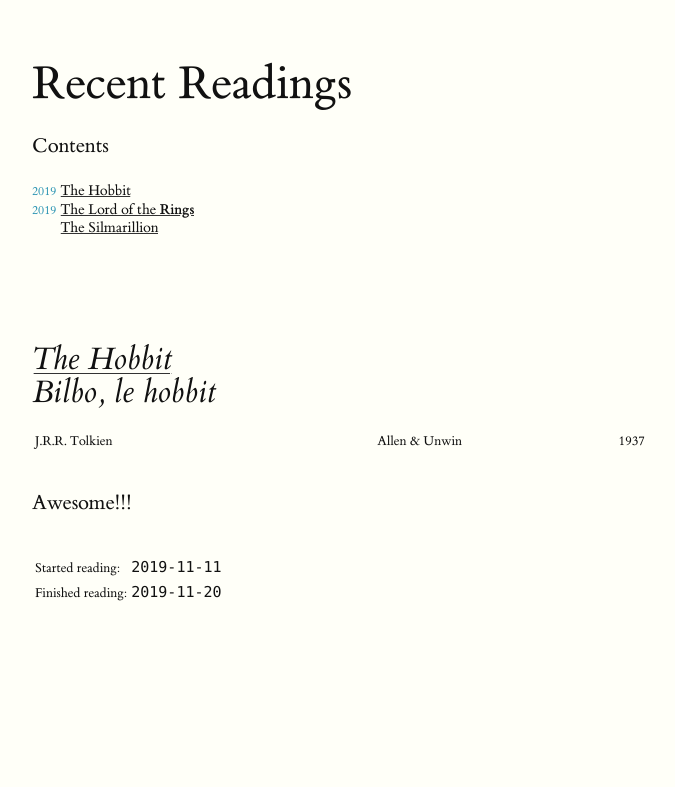
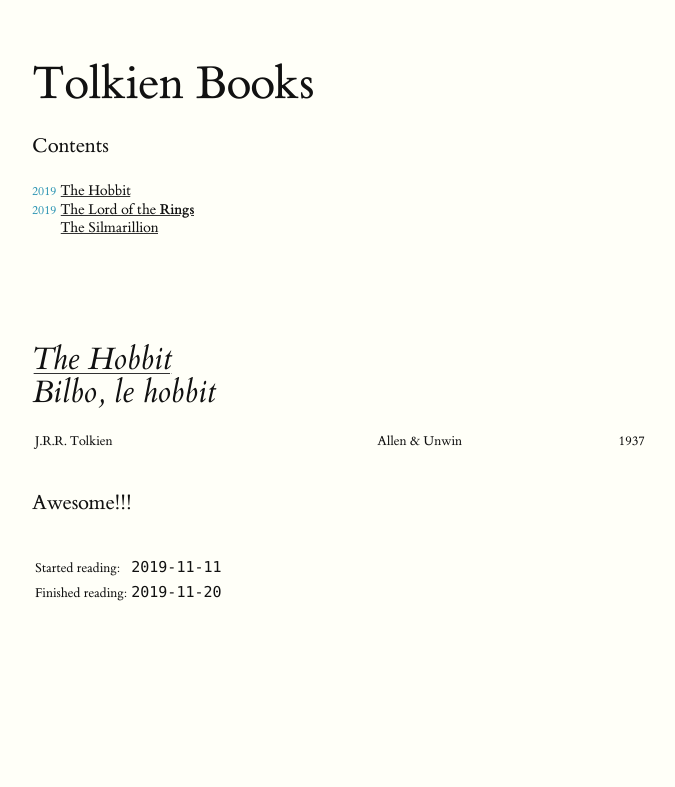
Before and after one commit to jeantessier/book-reviews-react-app, a React (Create React App) app: page / in a window 1280 px wide. Shown: the top 787 px of the page, without its empty margins (128-803 px from the left). Built offline with nearby package versions, Linux system fonts and the light colour scheme.

Commit message:
Refactor canned data
Remove unused imports.

```diff
--- a/src/App.js
+++ b/src/App.js
@@ -4,8 +4,50 @@
 import Contents from './Contents';
 import Books from './Books';
 
+const appProps = {
+    title: "Tolkien Books",
+    books: [
+        {
+            name: "The_Hobbit",
+            titles: [
+                {link: "https://en.wikipedia.org/wiki/The_Hobbit", title: "The Hobbit"},
+                {title: "Bilbo, le hobbit"}
+            ],
+            authors: ["J.R.R. Tolkien"],
+            publisher: "Allen & Unwin",
+            years: ["1937"],
+            body: "<p>Awesome!!!</p>",
+            start: "2019-11-11",
+            stop: "2019-11-20"
+        },
+        {
+            name: "The_Lord_of_the_Rings",
+            titles: [
+                {link: "https://en.wikipedia.org/wiki/The_Lord_of_the_Rings", title: "The Lord of the <b>Rings</b>: All-in-One Edition"},
+                {title: "Le seigneur des anneaux"}
+            ],
+            authors: ["J.R.R. Tolkien"],
+            publisher: "Allen & Unwin",
+            years: ["1954", "1955"],
+            body: "<p>Awesome!!!</p>",
+            start: "2019-11-21"
+        },
+        {
+            name: "The_Silmarillion",
+            titles: [
+                {link: "https://en.wikipedia.org/wiki/The_Silmarillion", title: "The Silmarillion"},
+                {title: "Le silmarillion"}
+            ],
+            authors: ["J.R.R. Tolkien", "Christopher Tolkien"],
+            publisher: "Allen & Unwin",
+            years: ["1977"],
+            body: "<p>Curious?!?</p>"
+        }
+    ]
+};
+
 function App(props) {
-  const {title, books} = props;
+  const {title, books} = appProps;
 
   return (
     <div className="App">
--- a/src/BookFooter.js
+++ b/src/BookFooter.js
@@ -1,6 +1,4 @@
 import React from 'react';
-import Titles from './Titles';
-import BookHeader from './BookHeader';
 
 export default function BookFooter(props) {
     const {start, stop} = props;
--- a/src/BookHeader.js
+++ b/src/BookHeader.js
@@ -1,5 +1,4 @@
 import React from 'react';
-import Titles from './Titles';
 
 export default function BookHeader(props) {
     const {authors, publisher, years} = props;
--- a/src/index.js
+++ b/src/index.js
@@ -5,48 +5,7 @@
 import * as serviceWorker from './serviceWorker';
 
 ReactDOM.render(
-    <App
-        title="Recent Readings"
-        books={
-        [
-            {
-                name: "The_Hobbit",
-                titles: [
-                    {link: "https://en.wikipedia.org/wiki/The_Hobbit", title: "The Hobbit"},
-                    {title: "Bilbo, le hobbit"}
-                ],
-                authors: ["J.R.R. Tolkien"],
-                publisher: "Allen & Unwin",
-                years: ["1937"],
-                body: "<p>Awesome!!!</p>",
-                start: "2019-11-11",
-                stop: "2019-11-20"
-            },
-            {
-                name: "The_Lord_of_the_Rings",
-                titles: [
-                    {link: "https://en.wikipedia.org/wiki/The_Lord_of_the_Rings", title: "The Lord of the <b>Rings</b>: All-in-One Edition"},
-                    {title: "Le seigneur des anneaux"}
-                ],
-                authors: ["J.R.R. Tolkien"],
-                publisher: "Allen & Unwin",
-                years: ["1954", "1955"],
-                body: "<p>Awesome!!!</p>",
-                start: "2019-11-21"
-            },
-            {
-                name: "The_Silmarillion",
-                titles: [
-                    {link: "https://en.wikipedia.org/wiki/The_Silmarillion", title: "The Silmarillion"},
-                    {title: "Le silmarillion"}
-                ],
-                authors: ["J.R.R. Tolkien", "Christopher Tolkien"],
-                publisher: "Allen & Unwin",
-                years: ["1977"],
-                body: "<p>Curious?!?</p>"
-            }
-        ]
-    }/>,
+    <App />,
     document.getElementById('root')
 );
 
```
